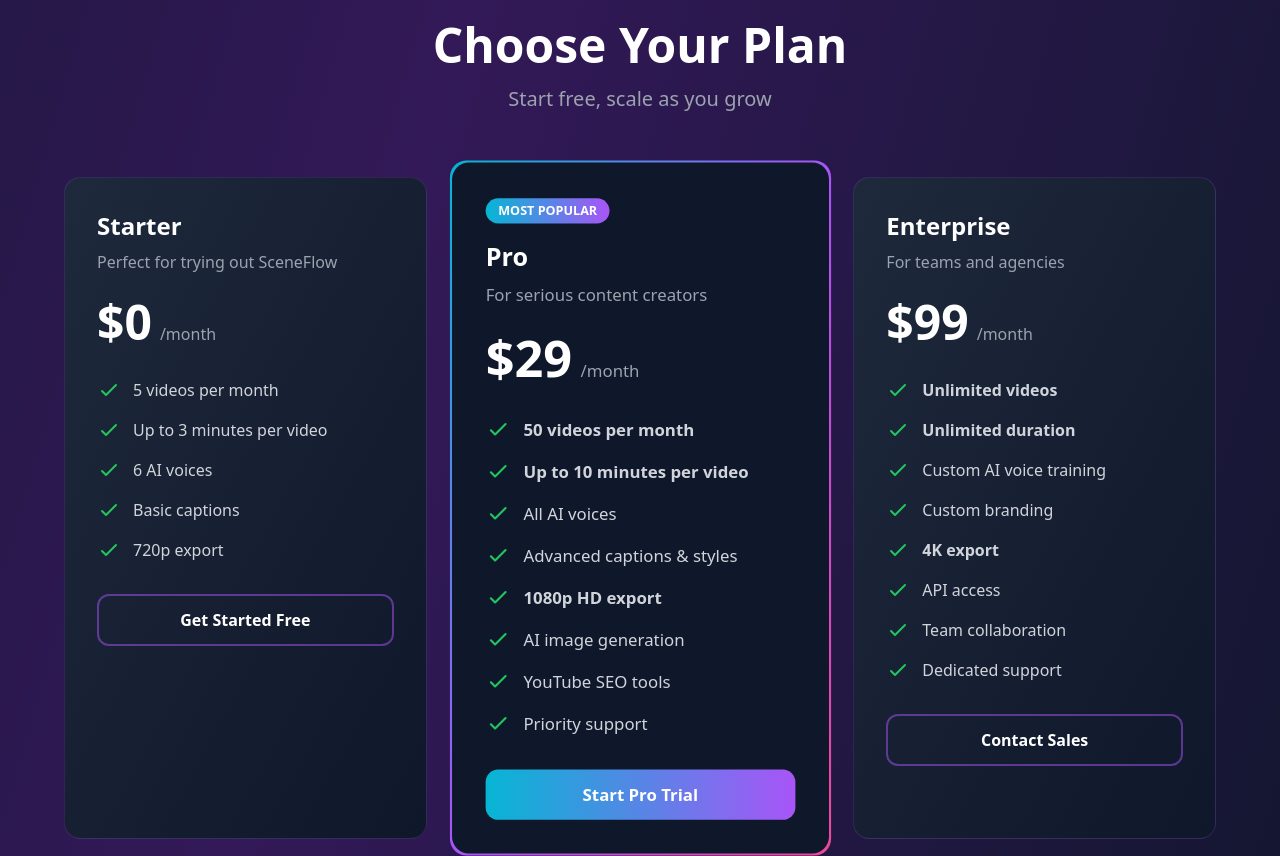
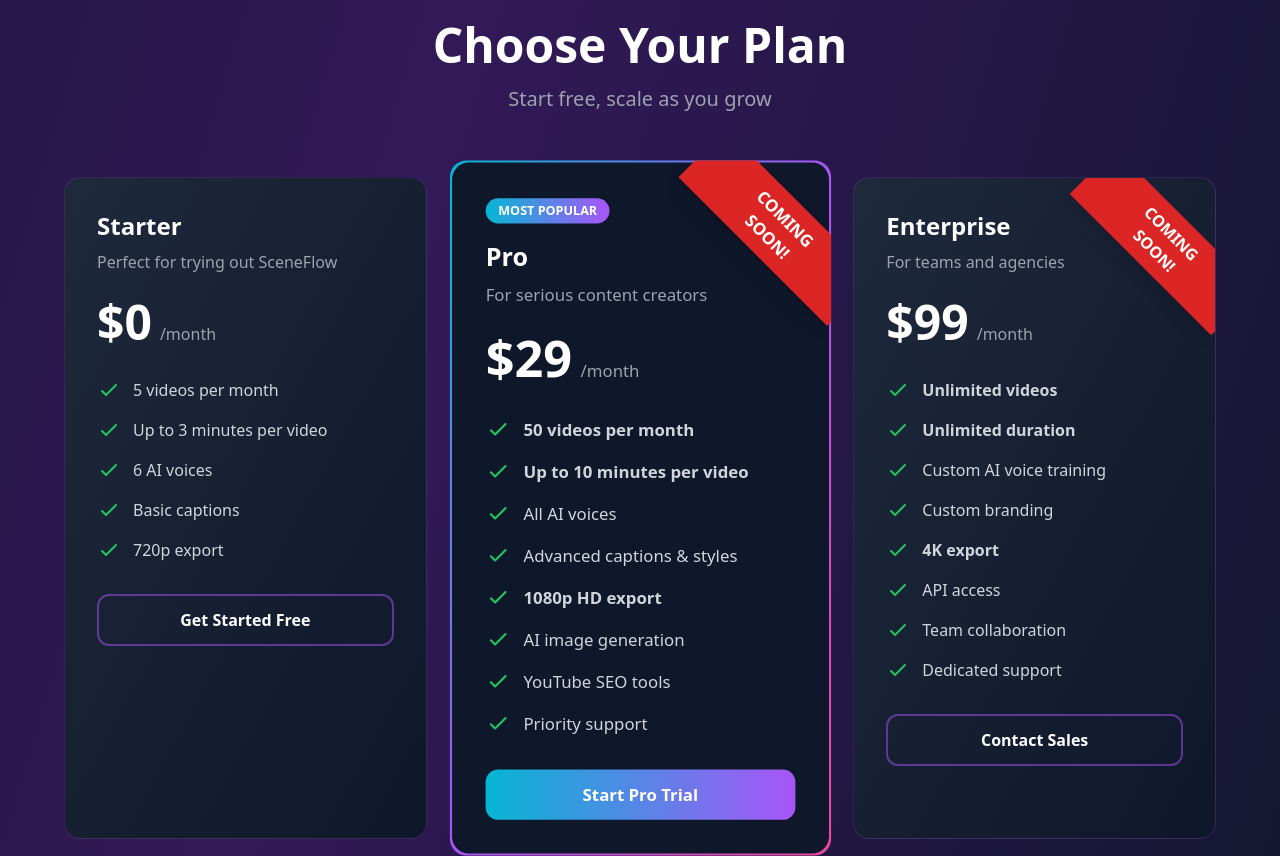
Before and after one commit to hwaynefair/SceneFlow, a plain HTML site: page index.html in a window 1280 px wide. Shown: the part 2820-3676 px from the top of the page. Drawn offline with nearby package versions, Linux system fonts and the light colour scheme.

Commit message:
coming soon banners

```diff
--- a/index.html
+++ b/index.html
@@ -260,7 +260,11 @@
                 </div>
 
                 <!-- Pro Plan (Featured) -->
-                <div class="bg-gradient-to-br from-scene-cyan via-scene-purple to-scene-pink p-[2px] rounded-2xl transform scale-105">
+                <div class="bg-gradient-to-br from-scene-cyan via-scene-purple to-scene-pink p-[2px] rounded-2xl transform scale-105 relative overflow-hidden">
+                    <!-- Coming Soon Ribbon -->
+                    <div class="absolute top-8 -right-12 bg-red-600 text-white font-bold py-2 px-16 transform rotate-45 shadow-lg z-10" style="width: 200px; text-align: center;">
+                        COMING SOON!
+                    </div>
                     <div class="bg-slate-900 p-8 rounded-2xl h-full">
                         <div class="inline-block px-3 py-1 bg-gradient-to-r from-scene-cyan to-scene-purple rounded-full text-xs font-bold mb-4">
                             MOST POPULAR
@@ -330,7 +334,11 @@
                 </div>
 
                 <!-- Enterprise Plan -->
-                <div class="bg-gradient-to-br from-slate-800 to-slate-900 p-8 rounded-2xl border border-purple-500/20 hover:border-scene-cyan/50 transition transform hover:scale-105">
+                <div class="bg-gradient-to-br from-slate-800 to-slate-900 p-8 rounded-2xl border border-purple-500/20 hover:border-scene-cyan/50 transition transform hover:scale-105 relative overflow-hidden">
+                    <!-- Coming Soon Ribbon -->
+                    <div class="absolute top-8 -right-12 bg-red-600 text-white font-bold py-2 px-16 transform rotate-45 shadow-lg z-10" style="width: 200px; text-align: center;">
+                        COMING SOON!
+                    </div>
                     <div class="mb-8">
                         <h3 class="text-2xl font-bold mb-2">Enterprise</h3>
                         <p class="text-gray-400 mb-6">For teams and agencies</p>
```
